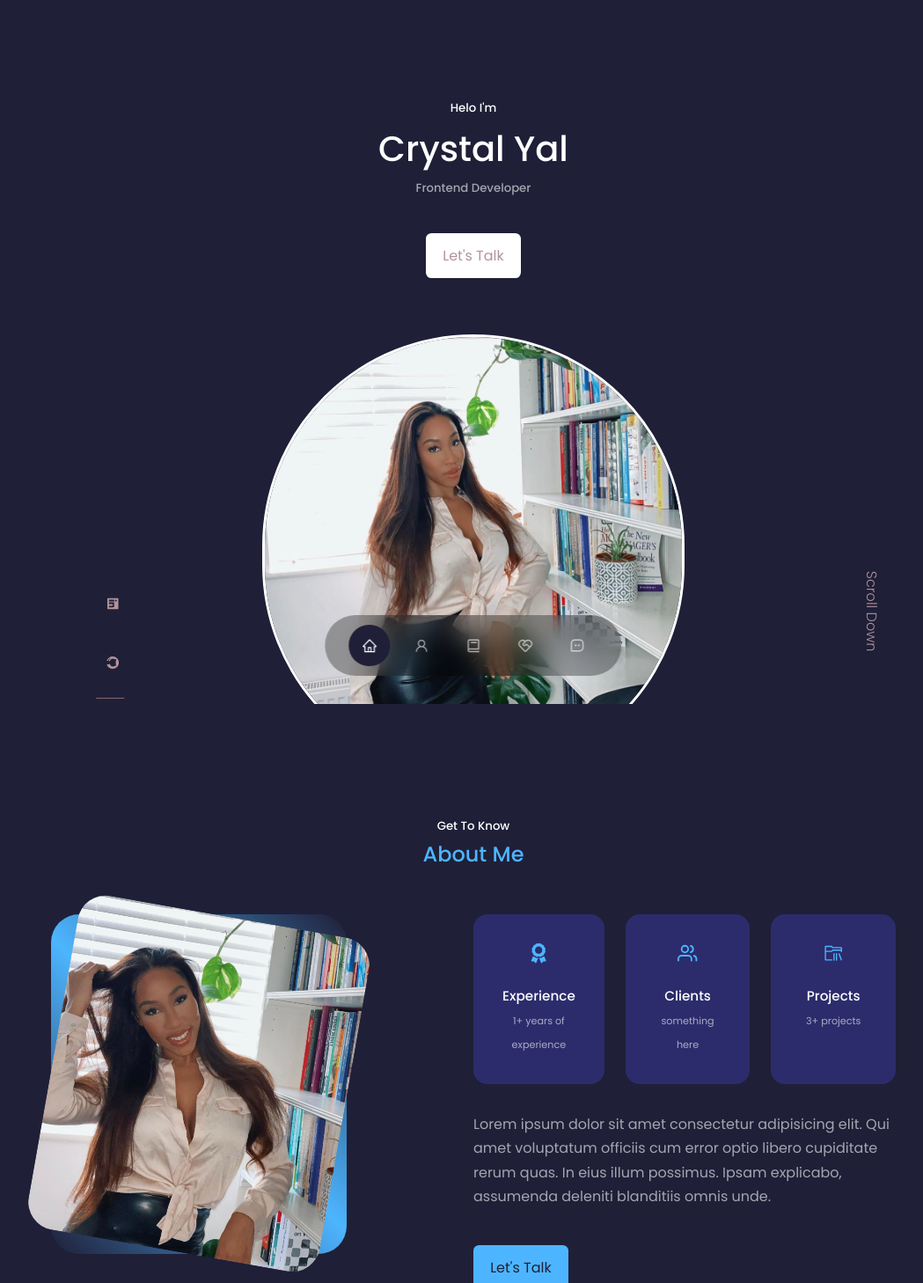
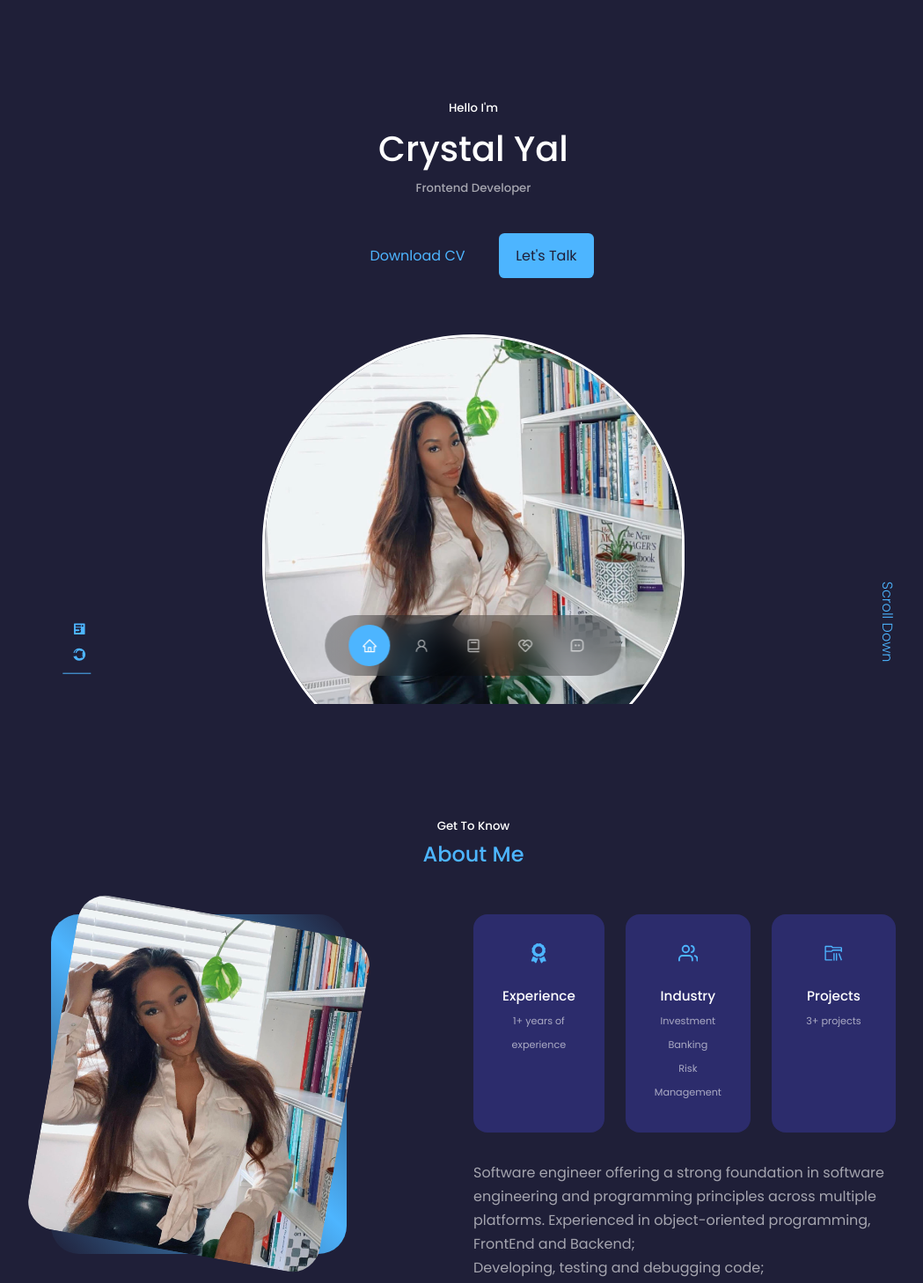
Before and after one commit to crystalz411/my-portfolio, a React (Create React App) app: page / in a window 1280 px wide. Shown: the top 1458 px of the page at 88% size, without its empty margins (102-1151 px from the left). Built offline with nearby package versions, Linux system fonts and the light colour scheme.

Commit message:
adding context

```diff
--- a/package.json
+++ b/package.json
@@ -1,5 +1,6 @@
 {
   "name": "myportfolio",
+  "homepage": "http://codebycrystal.com",
   "version": "0.1.0",
   "private": true,
   "dependencies": {
--- a/src/components/about/about.tsx
+++ b/src/components/about/about.tsx
@@ -27,8 +27,8 @@ const About = () => {
 
             <article className='about_card'>
               <FiUsers className='about_icon'/>
-              <h5>Clients</h5>
-              <small>something here</small>
+              <h5>Industry</h5>
+              <small>Investment Banking<br/> Risk Management</small>
             </article>
 
             <article className='about_card'>
@@ -38,9 +38,13 @@ const About = () => {
             </article>
           </div>
           <p>
-            Lorem ipsum dolor sit amet consectetur adipisicing elit.
-            Qui amet voluptatum officiis cum error optio libero cupiditate rerum quas.
-            In eius illum possimus. Ipsam explicabo, assumenda deleniti blanditiis omnis unde.
+          Software engineer offering a strong foundation in software engineering and programming principles across multiple platforms.  Experienced in object-oriented programming,<br/>FrontEnd and Backend; <br/>Developing, testing and debugging code; <br/>Designing interfaces; <br/>Administering systems and networks.
+          <br/>
+          <br/>
+          Little more about me:<br/>
+            - I have a Degree in Fashion Design, have a background in Arts/Music/Languages<br/>(Currently learning Japanese)<br/>
+            - I have about 30 plants ( proud plant mum )<br/>
+            - Crypto Enthusiast<br/>
           </p>
           <a href='#contact' className='btn btn-primary'>Let's Talk</a>
         </div>
--- a/src/components/header/cta.tsx
+++ b/src/components/header/cta.tsx
@@ -4,8 +4,8 @@ import React from 'react'
 export const CTA = () => {
   return (
     <div className='cta'>
-        {/* <a href={CV} download className='btn'>Download CV</a> */}
-        <a href="#contact" className='pink-btn btn-primary-pink'>Let's Talk</a>
+        <a href="" download className='btn'>Download CV</a>
+        <a href="#contact" className='pink-btn btn-primary'>Let's Talk</a>
     </div>
   )
 }
--- a/src/components/header/header.css
+++ b/src/components/header/header.css
@@ -2,6 +2,10 @@ header {
     height: 100vh;
     padding-top: 7rem;
     overflow: hidden;
+}
+
+h1 {
+    letter-spacing: 7.04,
 }
 
 .header_container {
@@ -35,7 +39,7 @@ header {
     content: '';
     width: 1px;
     height: 2rem;
-    background: var(--color-pink-text-dark);
+    background: var(--color-primary);
 }
 
 
--- a/src/components/header/header.tsx
+++ b/src/components/header/header.tsx
@@ -8,7 +8,7 @@ const Header = () => {
     return (
         <header>
             <div className="container header_container">
-            <h5> Helo I'm </h5>
+            <h5> Hello I'm </h5>
             <h1>Crystal Yal</h1>
             <h5 className="text-light">Frontend Developer</h5>
             <HeaderSocials />
@@ -16,7 +16,7 @@ const Header = () => {
             <div className="me">
                 <img src={me}/>
             </div>
-            <a href="#contact" className='plain-btn scroll_down'>Scroll Down</a>
+            <a href="#contact" className='scroll-btn scroll_down'>Scroll Down</a>
             </div>
         </header>
     )
--- a/src/components/header/headerSocials.tsx
+++ b/src/components/header/headerSocials.tsx
@@ -6,8 +6,8 @@ import { AiFillGithub } from 'react-icons/ai'
 export const HeaderSocials = () => {
   return (
     <div className='header_socials'>
-        <a className='plain-btn header_social' href="https://linkedin.com" target="_blank" rel="noreferrer"><AiFillLinkedin/></a>
-        <a className='plain-btn header_social' href="https://github.com" target="_blank" rel="noreferrer"><AiFillGithub/></a>
+        <a className='scroll-btn header_social' href="https://linkedin.com" target="_blank" rel="noreferrer"><AiFillLinkedin/></a>
+        <a className='scroll-btn header_social' href="https://github.com" target="_blank" rel="noreferrer"><AiFillGithub/></a>
     </div>
   )
 }
--- a/src/components/nav/nav.css
+++ b/src/components/nav/nav.css
@@ -29,6 +29,6 @@ nav a:hover {
 }
 
 nav a.active {
-    background: var(--color-bg);
+    background: var(--color-primary);
     color: var(--color-white);
 }
--- a/src/index.css
+++ b/src/index.css
@@ -54,6 +54,7 @@ h1, h2, h3, h4, h5 {
 
 h1 {
     font-size: 2.5rem;
+    letter-spacing: 7.04,
 }
 
 section {
```
Also changed, not shown: 1 other file (tests, documents, lock files or other folders).
